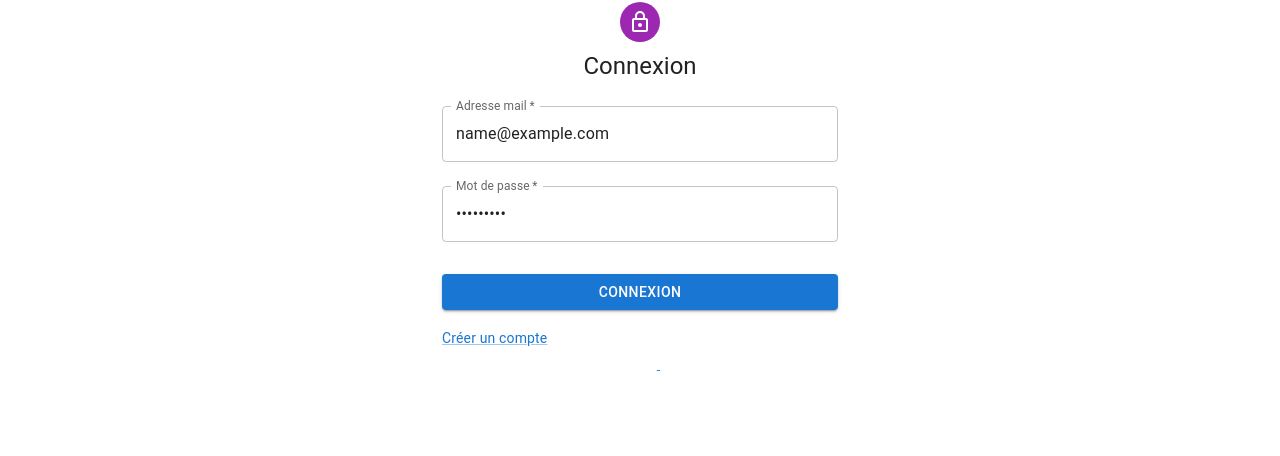
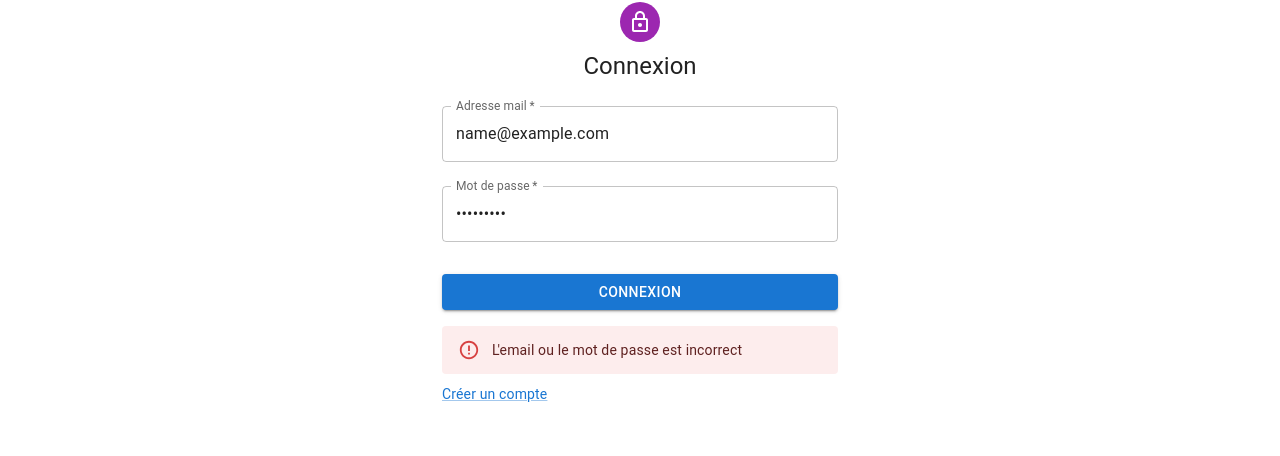
Before and after one commit to radubortan/iwa_ig5_front, a React (Create React App) app: page / in a window 1280 px wide. Both pictures are taken after typing "name@example.com", "Sample123" into the empty fields and a click on the button "CONNEXION". Shown: the part 139-595 px from the top of the page. Built offline with nearby package versions, Linux system fonts and the light colour scheme; no server answers.

Commit message:
styled error message for login and signup

```diff
--- a/src/components/authentication/LoginPage.js
+++ b/src/components/authentication/LoginPage.js
@@ -13,7 +13,8 @@ import LockOutlinedIcon from '@mui/icons-material/LockOutlined';
 import Typography from '@mui/material/Typography';
 import Container from '@mui/material/Container';
 import { isTextFieldEmpty, isEmailValid } from '../../util/validation';
-import { CircularProgress } from '@mui/material';
+import { Alert, CircularProgress } from '@mui/material';
+import loginService from '../../services/loginService';
 
 const LoginPage = () => {
     //spinner state
@@ -27,6 +28,8 @@ const LoginPage = () => {
     //email error state
     const [emailValid, setEmailValid] = useState(true);
     const [emailErrorMessage, setEmailErrorMessage] = useState('');
+
+    const [errorMessage, setErrorMessage] = useState('');
 
     //checks which fields are invalid
     const resetValidity = () => {
@@ -53,10 +56,18 @@ const LoginPage = () => {
         return emailV && passwordV;
     };
 
-    const handleSubmit = (event) => {
+    const handleSubmit = async (event) => {
         event.preventDefault();
         if (checkValidity()) {
             setIsLoading(true);
+            try {
+                const data = await loginService.loginUser(email, password);
+                //add data to local storage
+                //redirect to main page
+            } catch (error) {
+                setIsLoading(false);
+                setErrorMessage("L'email ou le mot de passe est incorrect");
+            }
         }
     };
 
@@ -137,9 +148,15 @@ const LoginPage = () => {
                         fullWidth
                         variant='contained'
                         sx={{ mt: 3, mb: 2 }}
+                        disabled={isLoading}
                     >
                         Connexion
                     </Button>
+                    {errorMessage.length > 0 && (
+                        <Alert sx={{ mb: 1 }} severity='error'>
+                            {errorMessage}
+                        </Alert>
+                    )}
                     <Grid container>
                         {/* <Grid item xs>
                             <Link href='#' variant='body2'>
--- a/src/components/authentication/SignupPage.js
+++ b/src/components/authentication/SignupPage.js
@@ -16,7 +16,7 @@ import { LocalizationProvider } from '@mui/x-date-pickers/LocalizationProvider';
 import { DatePicker } from '@mui/x-date-pickers/DatePicker';
 import registrationService from '../../services/registrationService';
 import { isTextFieldEmpty, isEmailValid } from '../../util/validation';
-import { CircularProgress } from '@mui/material';
+import { Alert, CircularProgress } from '@mui/material';
 
 const SignupPage = () => {
     //spinner state
@@ -182,7 +182,6 @@ const SignupPage = () => {
                     }
                 }
             } else {
-                console.log(birthday);
                 try {
                     await registrationService.registerCandidate(
                         email,
@@ -459,6 +458,11 @@ const SignupPage = () => {
                     >
                         Sign Up
                     </Button>
+                    {errorMessage.length > 0 && (
+                        <Alert sx={{ mb: 1 }} severity='error'>
+                            {errorMessage}
+                        </Alert>
+                    )}
                     <Grid container justifyContent='center'>
                         <Grid item>
                             <Link href='#' variant='body2'>
@@ -466,7 +470,6 @@ const SignupPage = () => {
                             </Link>
                         </Grid>
                     </Grid>
-                    {errorMessage.length > 0 && errorMessage}
                 </Box>
             </Box>
             {isLoading && <CircularProgress />}
--- a/src/services/loginService.js
+++ b/src/services/loginService.js
@@ -0,0 +1,23 @@
+import axios from 'axios';
+
+export default {
+    loginUser: (email, password) => {
+        return new Promise((resolve, reject) => {
+            axios({
+                method: 'post',
+                url: 'http://localhost:8080/api/login',
+                header: {},
+                data: {
+                    email: email,
+                    password: password,
+                },
+            })
+                .then((response) => {
+                    return response.data;
+                })
+                .catch((error) => {
+                    reject(error);
+                });
+        });
+    },
+};
```
